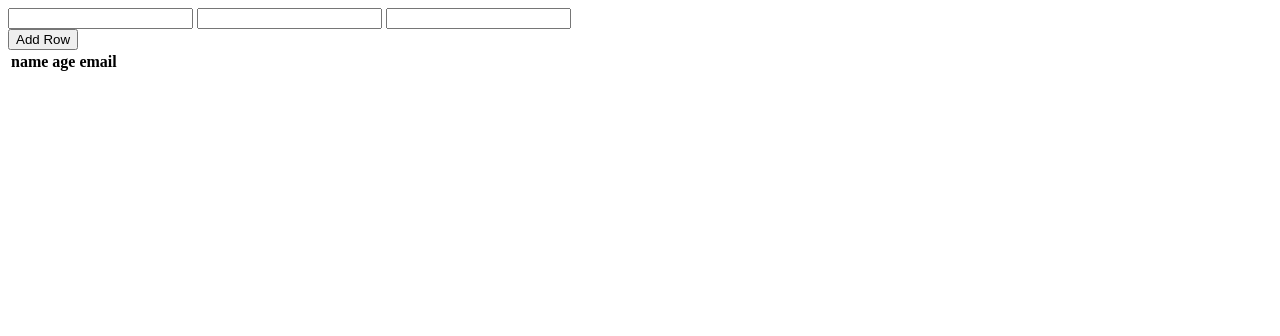
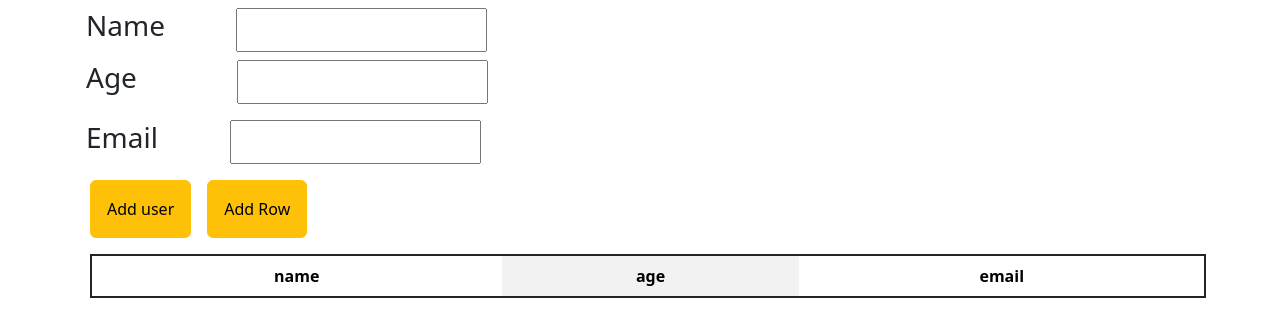
Before and after one commit to Sewar77/HTU-Assignments, a plain HTML site: page OOP javascript/index.html in a window 1280 px wide. Drawn offline with nearby package versions, Linux system fonts and the light colour scheme.

Commit message:
commit => add rows to the table assignment

```diff
--- a/OOP javascript/createTable.js
+++ b/OOP javascript/createTable.js
@@ -1,10 +1,7 @@
 const data = [
   { name: "sewar", age: 23, email: "SEWar@gmail.com" },
   { name: "sewar", age: 23, email: "SEWar@gmail.com" },
-  { name: "sewar", age: 23, email: "SEWar@gmail.com" },
-  { name: "sewar", age: 23, email: "SEWar@gmail.com" },
-  { name: "sewar", age: 23, email: "SEWar@gmail.com" },
-  { name: "sewar", age: 23, email: "SEWar@gmail.com" },
+
 ];
 
 let userList = [];
@@ -19,16 +16,33 @@ class User {
 function addUser() {
   const name = document.getElementById("name").value;
   const age = document.getElementById("age").value;
-  const email = document.getElementById("name").email;
+  const email = document.getElementById("email").value;
 
-  const user = new User(name.age, email);
+  const user = new User(name, age, email);
   userList.push(user);
-}
 
-function viewUsers() {
   const table = document
     .getElementById("table")
     .getElementsByTagName("tbody")[0];
+
+  userList.forEach((element) => {
+    const row = document.createElement("tr");
+
+    const nameTd = document.createElement("td");
+    nameTd.textContent = element.name;
+
+    const ageTd = document.createElement("td");
+    ageTd.textContent = element.age;
+
+    const emailTd = document.createElement("td");
+    emailTd.textContent = element.email;
+
+    row.appendChild(nameTd);
+    row.appendChild(ageTd);
+    row.appendChild(emailTd);
+
+    table.appendChild(row);
+  });
 }
 
 function addRow() {
--- a/OOP javascript/index.html
+++ b/OOP javascript/index.html
@@ -2,18 +2,43 @@
 <html lang="en">
   <head>
     <meta charset="UTF-8" />
+    <link
+      href="https://cdn.jsdelivr.net/npm/bootstrap@5.3.3/dist/css/bootstrap.min.css"
+      rel="stylesheet"
+      integrity="sha384-QWTKZyjpPEjISv5WaRU9OFeRpok6YctnYmDr5pNlyT2bRjXh0JMhjY6hW+ALEwIH"
+      crossorigin="anonymous"
+    />
     <meta name="viewport" content="width=device-width, initial-scale=1.0" />
     <title>OOP</title>
   </head>
   <body>
-    <form action="">
-        <input type="text" id="name">
-        <input type="number" id="age">
-        <input type="email" id="email">
-
+    <form action="" class="container">
+      <label class="fs-3 p-1" for="name">Name &emsp;&emsp; </label>
+      <input class="fs-6 p-2" type="text" id="name" /><br />
+      <label class="fs-3 p-1" for="age">Age&emsp;&emsp;&emsp;</label>
+      <input class="fs-6 p-2 m-2" type="number" id="age" /><br />
+      <label class="fs-3 p-1" for="email">Email&emsp;&emsp;</label>
+      <input class="fs-6 p-2 m-2" type="email" id="email" /><br />
     </form>
-    <table id="table">
-        <button type="button" onclick="addRow()">Add Row</button>
+    <div class="container">
+      <table
+        id="table"
+        class="table table-striped-columns border border-2 text-center m-2 p-3 border-dark rounded"
+      >
+        <button
+          class="btn btn-warning p-3 m-2"
+          type="button"
+          onclick="addUser()"
+        >
+          Add user
+        </button>
+        <button
+        class="btn btn-warning p-3 m-2"
+        type="button"
+        onclick="addRow()"
+      >
+        Add Row
+      </button>
         <thead>
           <tr>
             <th>name</th>
@@ -23,12 +48,7 @@
         </thead>
         <tbody></tbody>
       </table>
-
-
-
-
-
-
+    </div>
     <!--<script src="oop.js"></script>
     <script src="oop2.js"></script>-->
     <script src="createTable.js"></script>
```
Lines whose indentation alone changed are shown as unchanged.
